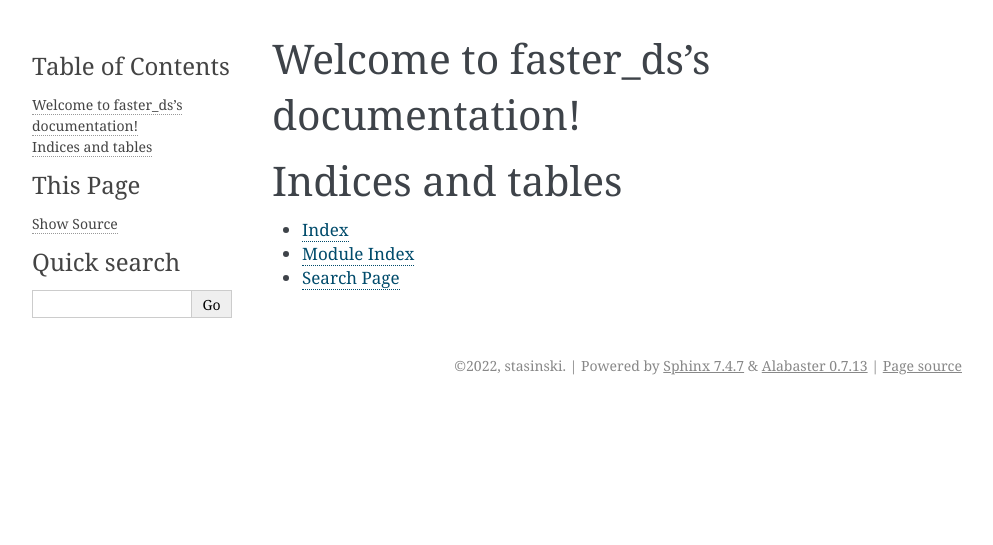
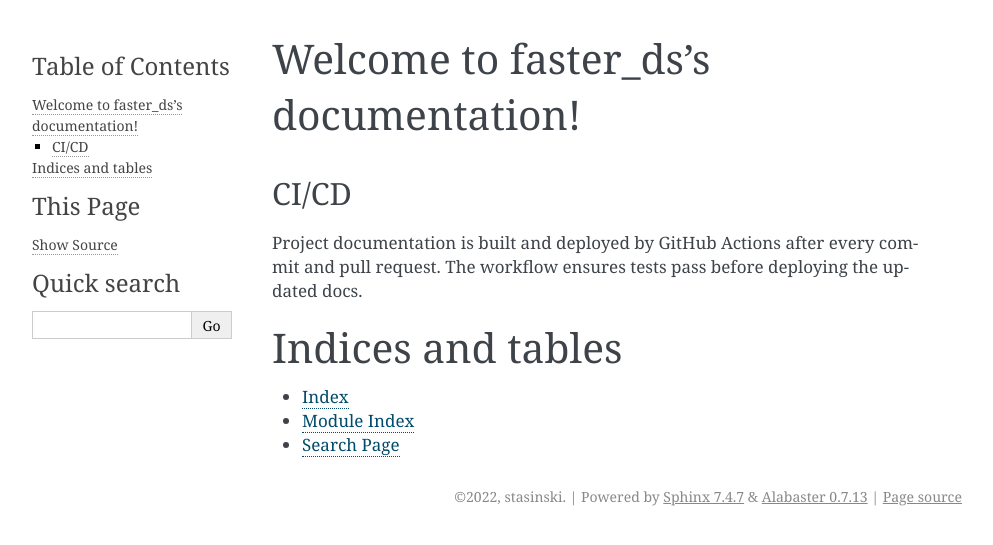
Before and after one commit to fuwiak/faster_ds, a Sphinx documentation site: the page built from docs/source/index.rst, in a window 1280 px wide. Shown: the top 545 px of the page, without its empty margins (148-1141 px from the left). Built offline with Sphinx 7.4.7, drawn with Linux system fonts in a browser that asks for light colours.

```diff
--- a/docs/source/index.rst
+++ b/docs/source/index.rst
@@ -10,8 +10,10 @@ Welcome to faster_ds's documentation!
    :maxdepth: 2
    :caption: Contents:
 
+CI/CD
+-----
 
-
+Project documentation is built and deployed by GitHub Actions after every commit and pull request. The workflow ensures tests pass before deploying the updated docs.
 
 Indices and tables
 ==================
```
Also changed, not shown: README.md (+8 -0 lines), 2 other files.
